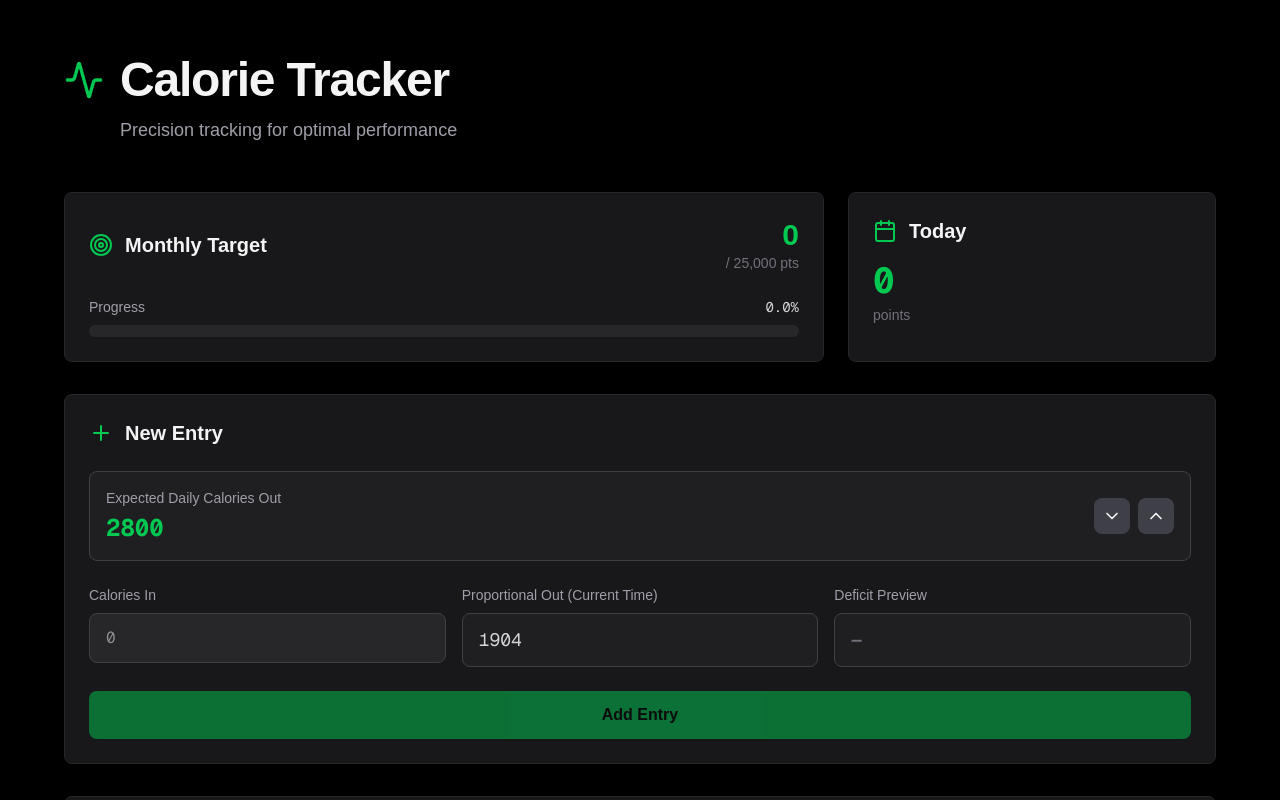
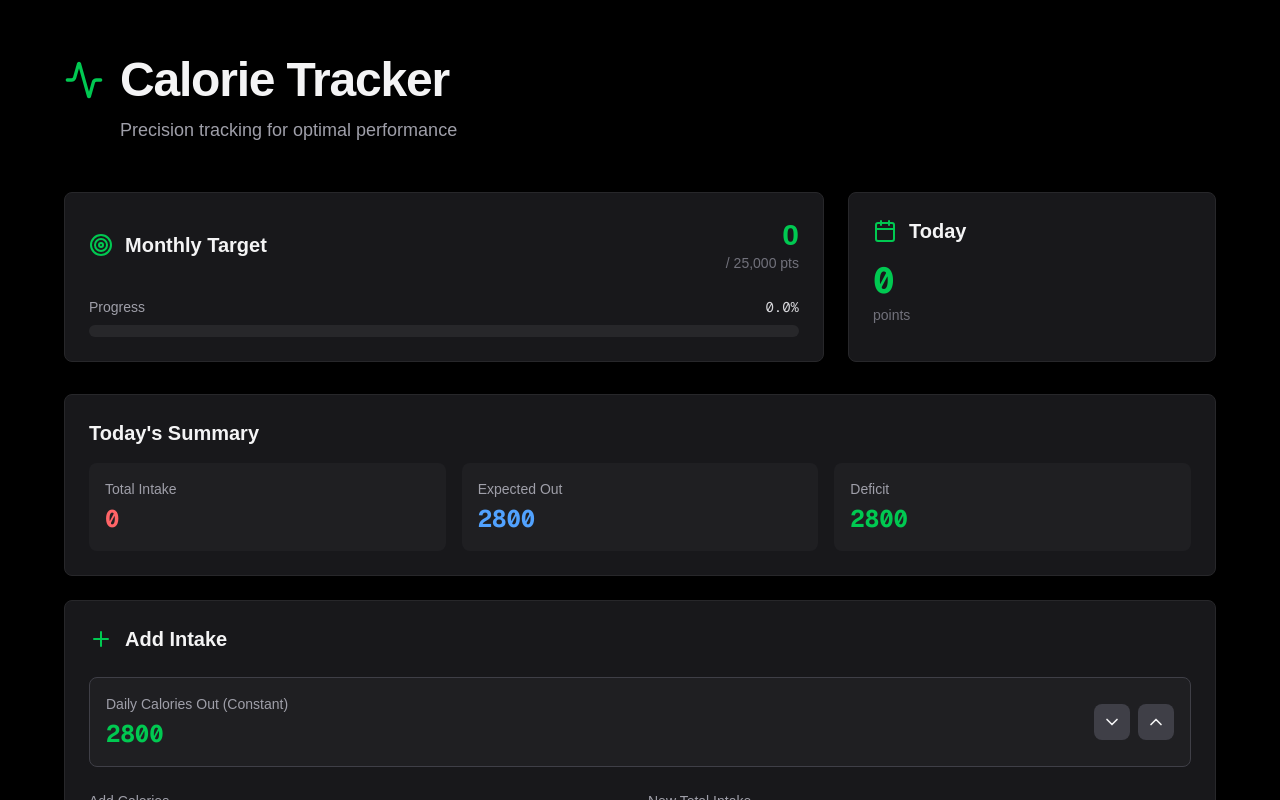
Before and after one commit to bhanujongit4/talktobdawg, a Next.js app: page /tracker in a window 1280 px wide. Shown: the top 800 px of the page. Built offline with nearby package versions, Linux system fonts and the light colour scheme; no server answers; the database is empty.

Commit message:
Update page.jsx

```diff
--- a/src/app/tracker/page.jsx
+++ b/src/app/tracker/page.jsx
@@ -3,7 +3,7 @@
 import React, { useState, useEffect } from 'react';
 import { Flame, TrendingDown, Target, Plus, Calendar, Award, Trash2, Activity, ChevronUp, ChevronDown } from 'lucide-react';
 import { initializeApp } from 'firebase/app';
-import { getDatabase, ref, push, onValue, remove } from 'firebase/database';
+import { getDatabase, ref, set, onValue, remove, get } from 'firebase/database';
 
 const firebaseConfig = {
   apiKey: process.env.NEXT_PUBLIC_FIREBASE_API_KEY,
@@ -21,9 +21,12 @@ const db = getDatabase(app);
 
 export default function CalorieTracker() {
   const [entries, setEntries] = useState([]);
+  const [todayData, setTodayData] = useState(null);
   const [caloriesIn, setCaloriesIn] = useState('');
-  const [expectedCaloriesOut, setExpectedCaloriesOut] = useState(2800);
+  const [dailyCaloriesOut, setDailyCaloriesOut] = useState(2800);
   const [loading, setLoading] = useState(false);
+
+  const today = new Date().toISOString().split('T')[0];
 
   useEffect(() => {
     const entriesRef = ref(db, 'entries');
@@ -35,49 +38,69 @@ export default function CalorieTracker() {
           ...entry
         }));
         setEntries(entriesArray.sort((a, b) => b.timestamp - a.timestamp));
+
+        // Find today's data
+        const todayEntry = entriesArray.find(e => e.date === today);
+        setTodayData(todayEntry || null);
       } else {
         setEntries([]);
+        setTodayData(null);
       }
     });
 
     return () => unsubscribe();
-  }, []);
+  }, [today]);
 
-  const getProportionalCaloriesOut = () => {
-    const now = new Date();
-    const hours = now.getHours();
-    const minutes = now.getMinutes();
-    const totalMinutes = hours * 60 + minutes;
-    const minutesInDay = 24 * 60;
-    const proportion = totalMinutes / minutesInDay;
-    return Math.round(expectedCaloriesOut * proportion);
-  };
-
-  const addEntry = async () => {
+  const addIntake = async () => {
     if (!caloriesIn) return;
 
     setLoading(true);
-    const entriesRef = ref(db, 'entries');
-    const proportionalOut = getProportionalCaloriesOut();
-    const deficit = proportionalOut - parseInt(caloriesIn);
+    const todayRef = ref(db, `entries/${today}`);
 
-    await push(entriesRef, {
-      caloriesIn: parseInt(caloriesIn),
-      caloriesOut: proportionalOut,
-      expectedDailyOut: expectedCaloriesOut,
-      deficit,
+    // Get current data for today
+    const snapshot = await get(todayRef);
+    const currentData = snapshot.val();
+
+    const newTotalIn = (currentData?.totalCaloriesIn || 0) + parseInt(caloriesIn);
+    const caloriesOut = currentData?.caloriesOut || dailyCaloriesOut;
+    const deficit = caloriesOut - newTotalIn;
+
+    await set(todayRef, {
+      date: today,
+      totalCaloriesIn: newTotalIn,
+      caloriesOut: caloriesOut,
+      deficit: deficit,
       points: deficit,
       timestamp: Date.now(),
-      date: new Date().toISOString().split('T')[0],
-      time: new Date().toLocaleTimeString('en-US', { hour: '2-digit', minute: '2-digit' })
+      lastUpdated: new Date().toLocaleTimeString('en-US', { hour: '2-digit', minute: '2-digit' })
     });
 
     setCaloriesIn('');
     setLoading(false);
   };
 
-  const deleteEntry = async (id) => {
-    const entryRef = ref(db, `entries/${id}`);
+  const updateCaloriesOut = async (change) => {
+    const newCaloriesOut = dailyCaloriesOut + change;
+    setDailyCaloriesOut(newCaloriesOut);
+
+    // Update today's entry if it exists
+    if (todayData) {
+      const todayRef = ref(db, `entries/${today}`);
+      const totalIn = todayData.totalCaloriesIn || 0;
+      const deficit = newCaloriesOut - totalIn;
+
+      await set(todayRef, {
+        ...todayData,
+        caloriesOut: newCaloriesOut,
+        deficit: deficit,
+        points: deficit,
+        timestamp: Date.now()
+      });
+    }
+  };
+
+  const deleteEntry = async (date) => {
+    const entryRef = ref(db, `entries/${date}`);
     await remove(entryRef);
   };
 
@@ -92,11 +115,9 @@ export default function CalorieTracker() {
   const monthlyGoal = 25000;
   const progress = (totalPoints / monthlyGoal) * 100;
 
-  const todayEntries = entries.filter(e => e.date === new Date().toISOString().split('T')[0]);
-  const todayPoints = todayEntries.reduce((sum, e) => sum + e.points, 0);
-
-  const proportionalOut = getProportionalCaloriesOut();
-  const previewDeficit = caloriesIn ? proportionalOut - parseInt(caloriesIn) : 0;
+  const todayPoints = todayData?.points || 0;
+  const todayIntake = todayData?.totalCaloriesIn || 0;
+  const todayOut = todayData?.caloriesOut || dailyCaloriesOut;
 
   return (
     <div className="min-h-screen bg-black text-zinc-100 p-6">
@@ -151,10 +172,31 @@ export default function CalorieTracker() {
               <Calendar className="w-6 h-6 text-green-500" />
               <h2 className="text-xl font-semibold">Today</h2>
             </div>
-            <div className="text-4xl font-bold text-green-500 font-mono">
+            <div className={`text-4xl font-bold font-mono ${todayPoints >= 0 ? 'text-green-500' : 'text-red-500'}`}>
               {todayPoints > 0 ? '+' : ''}{todayPoints.toLocaleString()}
             </div>
             <div className="text-sm text-zinc-500 mt-1">points</div>
+          </div>
+        </div>
+
+        {/* Today's Summary Card */}
+        <div className="bg-zinc-900 border border-zinc-800 rounded-lg p-6 mb-6">
+          <h2 className="text-xl font-semibold mb-4">Today's Summary</h2>
+          <div className="grid grid-cols-3 gap-4">
+            <div className="bg-zinc-800/50 rounded-lg p-4">
+              <div className="text-sm text-zinc-400 mb-1">Total Intake</div>
+              <div className="text-2xl font-bold text-red-400 font-mono">{todayIntake}</div>
+            </div>
+            <div className="bg-zinc-800/50 rounded-lg p-4">
+              <div className="text-sm text-zinc-400 mb-1">Expected Out</div>
+              <div className="text-2xl font-bold text-blue-400 font-mono">{todayOut}</div>
+            </div>
+            <div className="bg-zinc-800/50 rounded-lg p-4">
+              <div className="text-sm text-zinc-400 mb-1">Deficit</div>
+              <div className={`text-2xl font-bold font-mono ${(todayOut - todayIntake) >= 0 ? 'text-green-500' : 'text-red-500'}`}>
+                {todayOut - todayIntake}
+              </div>
+            </div>
           </div>
         </div>
 
@@ -162,25 +204,25 @@ export default function CalorieTracker() {
         <div className="bg-zinc-900 border border-zinc-800 rounded-lg p-6 mb-8">
           <div className="flex items-center gap-3 mb-6">
             <Plus className="w-6 h-6 text-green-500" />
-            <h2 className="text-xl font-semibold">New Entry</h2>
+            <h2 className="text-xl font-semibold">Add Intake</h2>
           </div>
 
-          {/* Expected Daily Calories Out Control */}
+          {/* Daily Calories Out Control */}
           <div className="mb-6 bg-zinc-800/50 border border-zinc-700 rounded-lg p-4">
             <div className="flex items-center justify-between">
               <div>
-                <div className="text-sm text-zinc-400 mb-1">Expected Daily Calories Out</div>
-                <div className="text-2xl font-bold text-green-500 font-mono">{expectedCaloriesOut}</div>
+                <div className="text-sm text-zinc-400 mb-1">Daily Calories Out (Constant)</div>
+                <div className="text-2xl font-bold text-green-500 font-mono">{dailyCaloriesOut}</div>
               </div>
               <div className="flex gap-2">
                 <button
-                  onClick={() => setExpectedCaloriesOut(prev => prev - 50)}
+                  onClick={() => updateCaloriesOut(-50)}
                   className="bg-zinc-700 hover:bg-zinc-600 text-zinc-100 p-2 rounded-lg transition-colors"
                 >
                   <ChevronDown className="w-5 h-5" />
                 </button>
                 <button
-                  onClick={() => setExpectedCaloriesOut(prev => prev + 50)}
+                  onClick={() => updateCaloriesOut(50)}
                   className="bg-zinc-700 hover:bg-zinc-600 text-zinc-100 p-2 rounded-lg transition-colors"
                 >
                   <ChevronUp className="w-5 h-5" />
@@ -189,10 +231,10 @@ export default function CalorieTracker() {
             </div>
           </div>
 
-          <div className="grid md:grid-cols-3 gap-4 mb-6">
+          <div className="grid md:grid-cols-2 gap-4 mb-6">
             <div>
               <label className="block text-sm font-medium text-zinc-400 mb-2">
-                Calories In
+                Add Calories
               </label>
               <input
                 type="number"
@@ -205,29 +247,30 @@ export default function CalorieTracker() {
 
             <div>
               <label className="block text-sm font-medium text-zinc-400 mb-2">
-                Proportional Out (Current Time)
+                New Total Intake
               </label>
               <div className="w-full bg-zinc-800/50 border border-zinc-700 rounded-lg px-4 py-3 text-zinc-300 font-mono text-lg">
-                {proportionalOut}
-              </div>
-            </div>
-
-            <div>
-              <label className="block text-sm font-medium text-zinc-400 mb-2">
-                Deficit Preview
-              </label>
-              <div className={`w-full bg-zinc-800/50 border border-zinc-700 rounded-lg px-4 py-3 font-mono text-lg font-semibold ${caloriesIn ? (previewDeficit >= 0 ? 'text-green-500' : 'text-red-500') : 'text-zinc-500'}`}>
-                {caloriesIn ? (previewDeficit >= 0 ? '+' : '') + previewDeficit.toLocaleString() : '—'}
+                {caloriesIn ? (todayIntake + parseInt(caloriesIn)).toLocaleString() : todayIntake.toLocaleString()}
               </div>
             </div>
           </div>
 
+          {caloriesIn && (
+            <div className="mb-6 bg-zinc-800/50 border border-zinc-700 rounded-lg p-4">
+              <div className="text-sm text-zinc-400 mb-2">New Points After This Entry</div>
+              <div className={`text-3xl font-bold font-mono ${(todayOut - (todayIntake + parseInt(caloriesIn))) >= 0 ? 'text-green-500' : 'text-red-500'}`}>
+                {(todayOut - (todayIntake + parseInt(caloriesIn))) >= 0 ? '+' : ''}
+                {(todayOut - (todayIntake + parseInt(caloriesIn))).toLocaleString()}
+              </div>
+            </div>
+          )}
+
           <button
-            onClick={addEntry}
+            onClick={addIntake}
             disabled={loading || !caloriesIn}
             className="w-full bg-green-500 hover:bg-green-600 text-black font-semibold py-3 rounded-lg transition-colors disabled:opacity-50 disabled:cursor-not-allowed disabled:hover:bg-green-500"
           >
-            {loading ? 'Adding Entry...' : 'Add Entry'}
+            {loading ? 'Adding...' : 'Add Intake'}
           </button>
         </div>
 
@@ -235,7 +278,7 @@ export default function CalorieTracker() {
         <div className="bg-zinc-900 border border-zinc-800 rounded-lg p-6">
           <div className="flex items-center gap-3 mb-6">
             <Flame className="w-6 h-6 text-green-500" />
-            <h2 className="text-xl font-semibold">Activity Log</h2>
+            <h2 className="text-xl font-semibold">Daily Log</h2>
           </div>
 
           <div className="space-y-2">
@@ -254,16 +297,16 @@ export default function CalorieTracker() {
                     <div className="flex items-center gap-6">
                       <div className="text-zinc-500 text-sm font-mono min-w-32">
                         {entry.date}
-                        {entry.time && <span className="ml-2 text-zinc-600">{entry.time}</span>}
+                        {entry.lastUpdated && <span className="ml-2 text-zinc-600">{entry.lastUpdated}</span>}
                       </div>
                       <div className="flex items-center gap-6 text-sm">
                         <div>
-                          <span className="text-zinc-500">In:</span>
-                          <span className="ml-2 text-zinc-300 font-mono">{entry.caloriesIn}</span>
+                          <span className="text-zinc-500">Total In:</span>
+                          <span className="ml-2 text-red-400 font-mono">{entry.totalCaloriesIn}</span>
                         </div>
                         <div>
                           <span className="text-zinc-500">Out:</span>
-                          <span className="ml-2 text-zinc-300 font-mono">{entry.caloriesOut}</span>
+                          <span className="ml-2 text-blue-400 font-mono">{entry.caloriesOut}</span>
                         </div>
                         <div>
                           <span className="text-zinc-500">Deficit:</span>
@@ -276,7 +319,7 @@ export default function CalorieTracker() {
                         {entry.points >= 0 ? '+' : ''}{entry.points.toLocaleString()}
                       </div>
                       <button
-                        onClick={() => deleteEntry(entry.id)}
+                        onClick={() => deleteEntry(entry.date)}
                         className="opacity-0 group-hover:opacity-100 text-zinc-500 hover:text-red-500 p-2 hover:bg-zinc-700 rounded transition-all"
                       >
                         <Trash2 className="w-4 h-4" />
```
